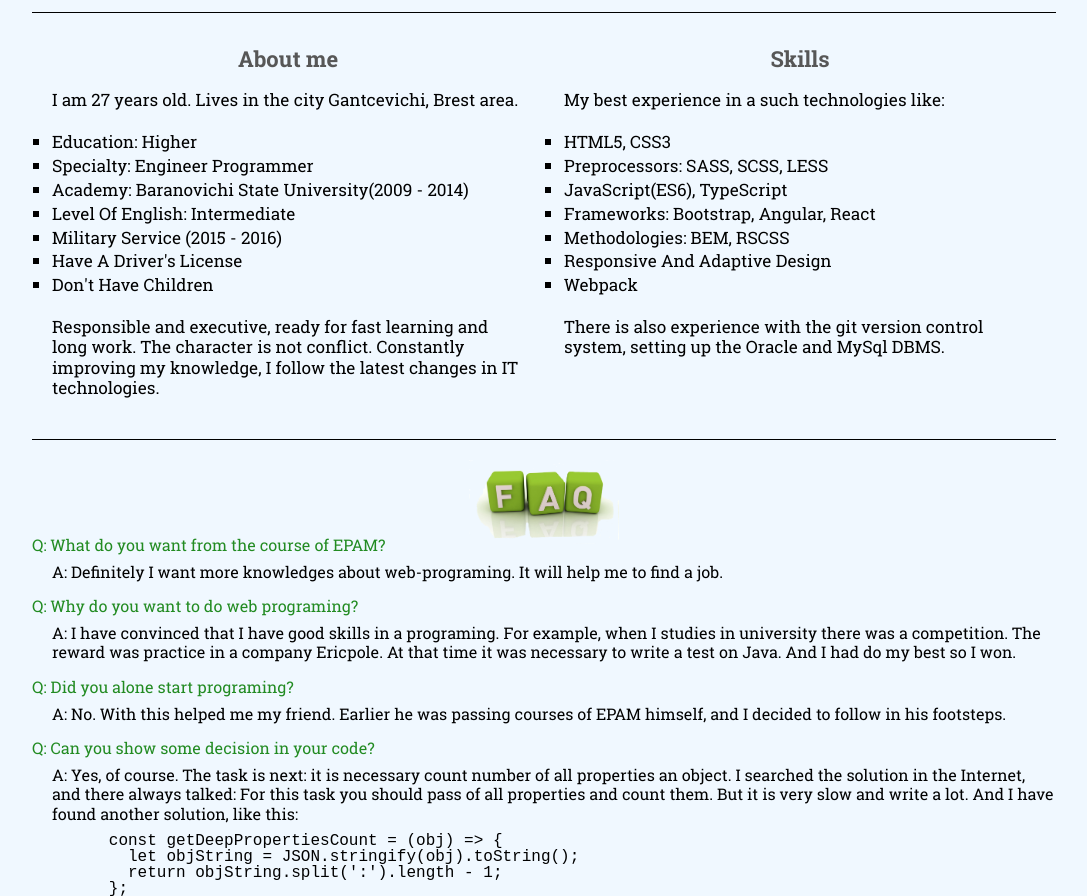
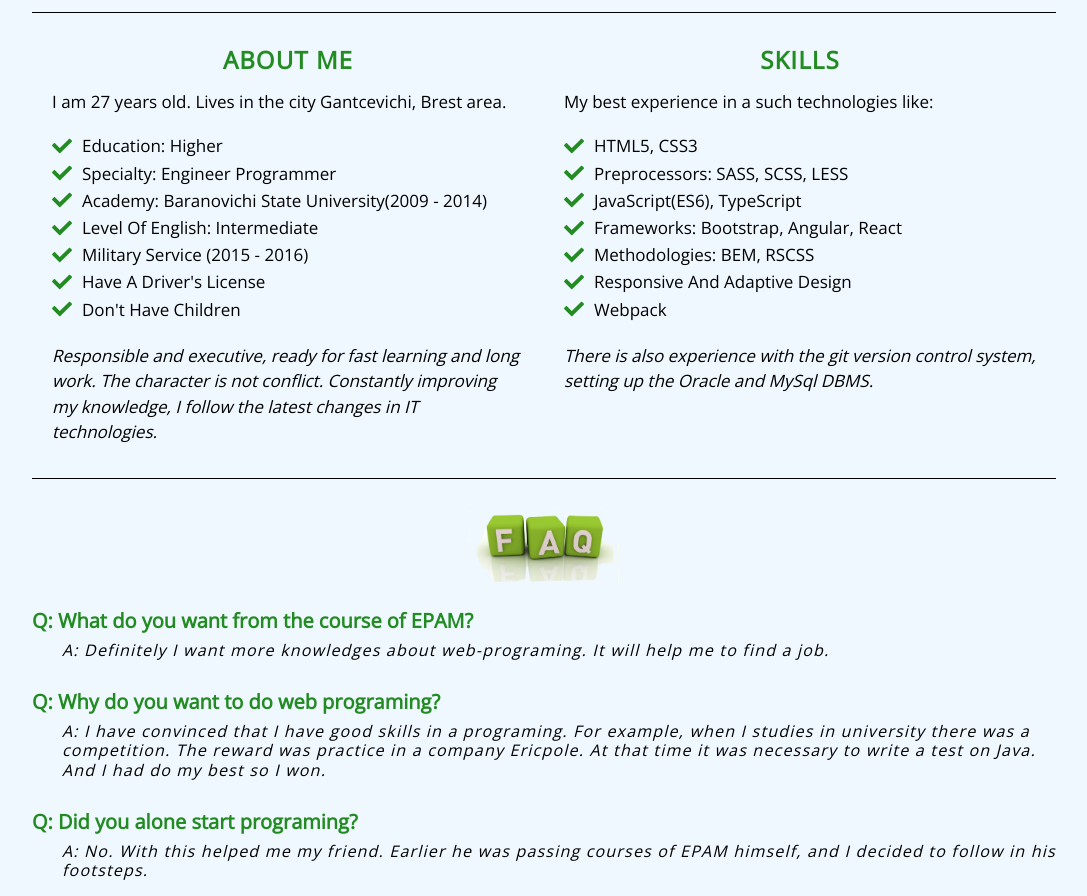
Before and after one commit to quiquek007/rsschool-codejam1-cv, a plain HTML site: page index.html in a window 1280 px wide. Shown: the part 282-1178 px from the top of the page, without its empty margins (96-1183 px from the left). Drawn offline with nearby package versions, Linux system fonts and the light colour scheme.

Commit message:
fix: change some sections

```diff
--- a/css/style.less
+++ b/css/style.less
@@ -1,6 +1,6 @@
 * {
   box-sizing: border-box;
-  font-family: "Roboto Slab", "Tahoma", sans-serif;
+  font-family: "Open Sans", "Arial", sans-serif;
   font-weight: normal;
 }
 
@@ -121,7 +121,7 @@ main {
   max-height: 400px;
   margin-top: 35px;
   margin-bottom: 20px;
-  padding-bottom: 20px;
+  padding-bottom: 430px;
   text-align: left;
   font-size: 17px;
   border-bottom: 1px solid black;
@@ -134,25 +134,45 @@ main {
   }
 
   .title {
-    font-size: 22px;
+    font-size: 24px;
     font-weight: bold;
+    letter-spacing: 1.1px;
     text-align: center;
-    color: #575757;
+    text-transform: uppercase;
+    color: forestgreen;
     .user-select(none);
   }
 
   .text {
     margin: 20px 0;
     line-height: 1.2em;
+
+    &.italic {
+      font-style: italic;
+      line-height: 1.5;
+    }
   }
 
   .skills {
     line-height: 1.4em;
     text-transform: capitalize;
-    list-style: square;
 
-    li:hover {
-      list-style: circle;
+    li {
+      position: relative;
+      padding-left: 30px;
+      line-height: 1.6;
+
+      &:before {
+        content: "";
+        position: absolute;
+        left: 0;
+        top: 50%;
+        transform: translate(0, -50%);
+        width: 20px;
+        height: 20px;
+        background: url("../img/confirm.svg") no-repeat;
+        background-size: contain;
+      }
     }
   }
 }
@@ -162,14 +182,14 @@ main {
   display: flex;
   flex-direction: column;
   width: 100%;
-  margin-top: 80px;
+  margin-top: 115px;
   margin-bottom: 20px;
 
   &:before {
     content: "";
     position: absolute;
     left: calc((100% / 2) - 75px);
-    top: -60px;
+    top: -90px;
     width: 150px;
     height: 150px;
     background: url("../img/latest.png") no-repeat;
@@ -184,17 +204,24 @@ main {
   pre {
     margin-top: 10px;
     font-family: "Courier New", "Arial", serif;
+    font-size: 18px;
     text-align: left;
   }
 
   > .title {
     margin-top: 15px;
+    font-size: 20px;
+    font-weight: 600;
     color: forestgreen;
   }
 
   > .answer {
     margin-top: 8px;
-    padding-left: 20px;
+    margin-bottom: 15px;
+    padding-left: 30px;
+    font-size: 16px;
+    font-style: italic;
+    letter-spacing: 1.2px;
   }
 }
 
@@ -217,15 +244,6 @@ footer {
     text-transform: uppercase;
     color: aliceblue;
     .user-select(none);
-
-    &:hover {
-      color: orange;
-      transition: 0.3s all;
-    }
-
-    &:not(:hover) {
-      transition: 0.7s all;
-    }
   }
 
   > .contacts {
@@ -247,7 +265,7 @@ footer {
         text-decoration: none;
 
         &:hover {
-          color: blue;
+          color: orange;
           transition: 0.3s all;
         }
 
--- a/index.html
+++ b/index.html
@@ -10,6 +10,7 @@
   <link rel="stylesheet" href="css/Roboto Slab.css">
   <link rel="stylesheet" href="css/style.css">
   <link rel="stylesheet" href="fonts/font-awesome/css/font-awesome.min.css">
+  <link rel="stylesheet" href="https://fonts.googleapis.com/css?family=Open+Sans">
 </head>
 <body>
 <header>
@@ -43,7 +44,7 @@
         <li>Have a driver's license</li>
         <li>don't have children</li>
       </ul>
-      <p class="text">
+      <p class="text italic">
         Responsible and executive, ready for fast learning and long work. The character is not conflict.
         Constantly improving my knowledge, I follow the latest changes in IT technologies.
       </p>
@@ -60,7 +61,7 @@
         <li>Responsive and adaptive design</li>
         <li>Webpack</li>
       </ul>
-      <p class="text">
+      <p class="text italic">
         There is also experience with the git version control system, setting up the Oracle and MySql DBMS.
       </p>
     </div>
```
Also changed, not shown: css/style.css, fonts/RobotoSlab-Bold.woff (deleted), fonts/RobotoSlab-Bold.woff2 (deleted), fonts/RobotoSlab-Regular.woff (deleted), fonts/RobotoSlab-Regular.woff2 (deleted), img/confirm.svg (added), 1 other file.
